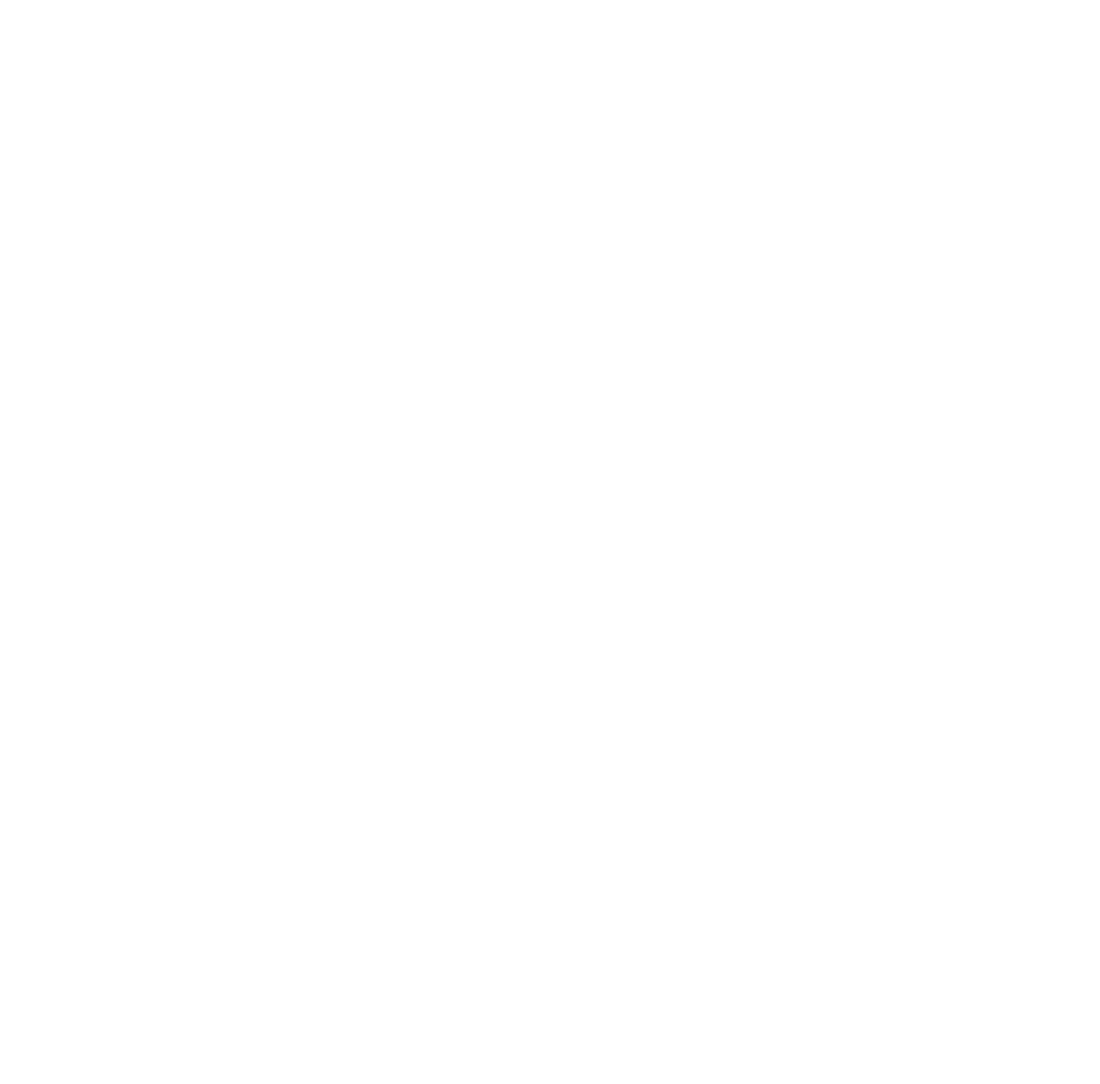
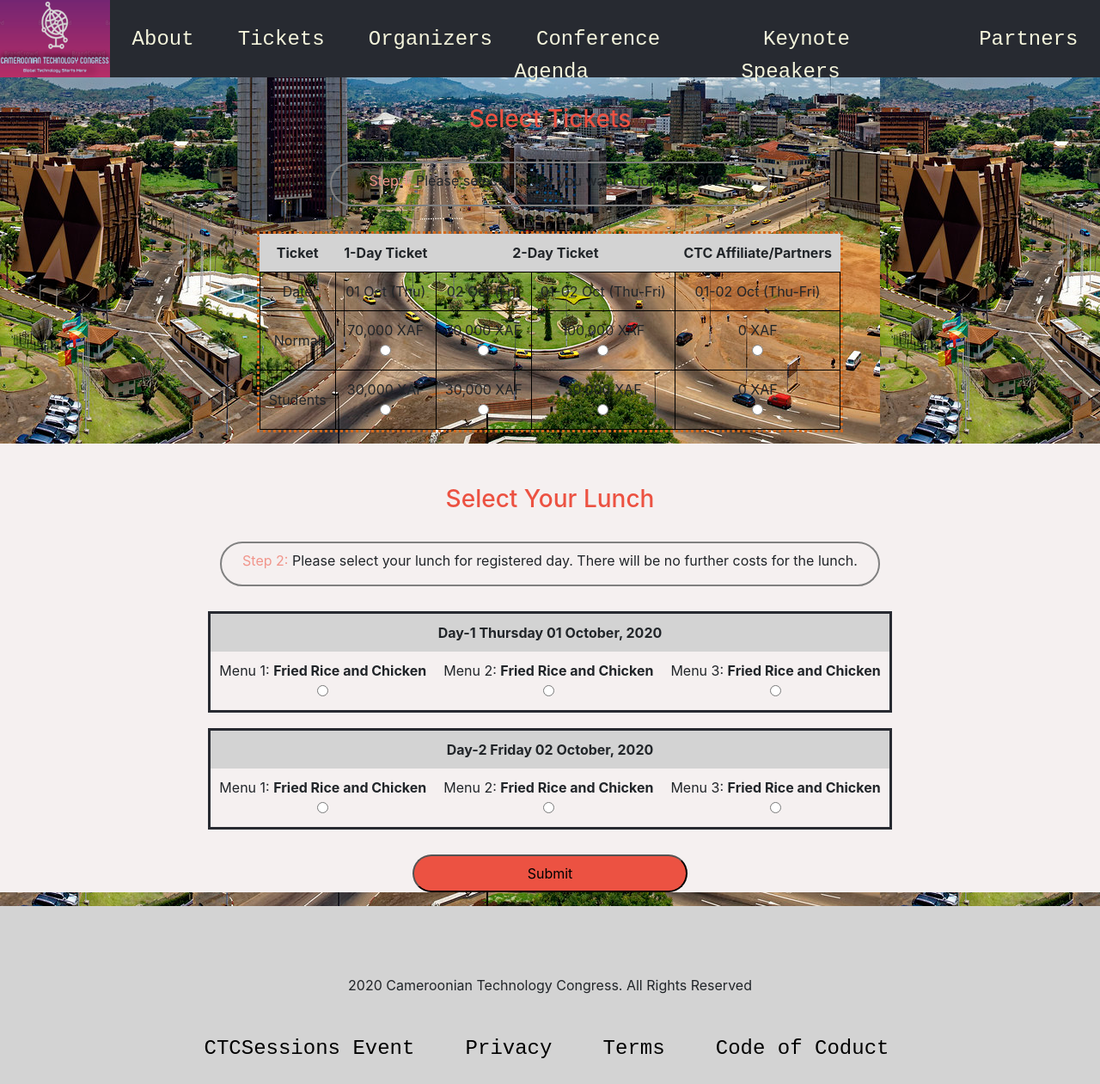
Before and after one commit to t-yanick/html-css-capstone, a plain HTML site: page pages/tickets.html in a window 1280 px wide. Shown: the whole page at 86% size. Before the commit the page ends 800 px from the top, so only its background shows below. Drawn offline with nearby package versions, Linux system fonts and the light colour scheme; files whose address does not match are found by name; a web font is replaced by a local one.

Commit message:
made tickets table responsive

```diff
--- a/pages/about.html
+++ b/pages/about.html
@@ -0,0 +1,145 @@
+<!DOCTYPE html>
+<html lang="en">
+
+<head>
+    <meta charset="UTF-8">
+    <meta name="viewport" content="width=device-width, initial-scale=1.0">
+    <link rel="stylesheet" href="https://stackpath.bootstrapcdn.com/bootstrap/4.5.0/css/bootstrap.min.css"
+        integrity="sha384-9aIt2nRpC12Uk9gS9baDl411NQApFmC26EwAOH8WgZl5MYYxFfc+NcPb1dKGj7Sk" crossorigin="anonymous">
+    <link rel="stylesheet" href="../styles/about.css">
+    <link href="//db.onlinewebfonts.com/c/d14035f6b1afeabafbee4abb2ebf0fc6?family=COCOGOOSE" rel="stylesheet"
+        type="text/css" />
+    <link href="https://fonts.googleapis.com/css2?family=Lato:ital,wght@1,300&display=swap" rel="stylesheet">
+    <script src="jquery-3.4.0.min.js"></script>
+    <script src="scripts/navbar.js"></script>
+    <title>Document</title>
+</head>
+
+<body>
+
+    <header>
+        <nav>
+            <ul>
+                <button>🞬</button>
+                <li>
+                    <img class="logo" src="../images/logo.png" alt="logo">
+                </li>
+                <li class="link-animation">
+                    <!-- link one -->
+                    <a href="#about"> About </a>
+                </li>
+                <li>
+                    <!-- link two -->
+                    <a href="tickets.html"> Tickets </a>
+                </li>
+                <li>
+                    <!-- link three -->
+                    <a href="./pages/"> Organizers</a>
+                </li>
+                <li>
+                    <!-- link four -->
+                    <a href="./pages/"> Conference Agenda </a>
+                </li>
+                <li>
+                    <!-- link four -->
+                    <a href="./pages/"> Keynote Speakers </a>
+                </li>
+                <li>
+                    <!-- link four -->
+                    <a href="./pages/"> Partners </a>
+                </li>
+            </ul>
+        </nav>
+    </header>
+
+    <main>
+        <section class="main-section-container">
+            <div class="main-text">
+                <h1>Cameroonian Technology Congress 2020</h1>
+            </div>
+
+            <div class="about-text">
+                <p>CTC 2020 is a technology conference for industry professionals. Each event is highly curated to
+                    provide you with the absolute best possible experience.
+                </p>
+                <p>Every presenter has been hand-picked and each topic is selected to complement or build on the
+                    others.</p>
+                <p>Best yet, every presentation is recorded and published to <a href="#">CTCSessions</a> after the event
+                    has ended.
+                    This means you can watch everything no matter when you're available.</p>
+                <p>Cameroonian Technology Congress 2020 will be on a screen near from September 2nd, 2020 , kicking off
+                    at 4:00am.</p>
+            </div>
+
+            <div>
+                <div class="mailing-list">
+                    <p class="mailing-list">
+                        Want to know more? Join to the mailing list and stay up-to-date about all future event details!
+                    </p>
+                </div>
+                <div class="subscribe flex">
+                    <form class="subscribe flex" action="input">
+                        <input type="email" name="email" id="email" placeholder="Your email address">
+                        <button class="subscribe-btn" type="submit">Subscribe</button>
+                    </form>
+                </div>
+            </div>
+            <div class="twitter-follow">
+                You should follow <span>@CTC2020 on Twitter </span> for announcements.
+            </div>
+
+        </section>
+
+        <section class="past-congress-container">
+            <div class="past-congress-text">
+                <h3>Have a feel of what awaits you</h3>
+                <p>Have a glace of the high points of the last 2 congresses in Buea and Douala </p>
+            </div>
+            <div class="past-congress flex">
+                <div class="buea-2014">
+                    <h1>2014</h1>
+                    <h3>CTC 2014 in Buea</h3>
+                </div>
+                <div class="douala-2017">
+                    <h1>2017</h1>
+                    <h3>CTC 2017 in Douala</h3>
+                </div>
+            </div>
+        </section>
+
+    </main>
+
+    <footer class="footer-container">
+        <div>
+            <p>2020 Cameroonian Technology Congress. All Rights Reserved</p>
+            <div>
+                <ul class="footer-list flex">
+                    <li><a href="#">CTCSessions Event</a></li>
+                    <li><a href="#">Privacy</a></li>
+                    <li><a href="#">Terms</a></li>
+                    <li><a href="#">Code of Coduct</a></li>
+                </ul>
+            </div>
+        </div>
+    </footer>
+
+</body>
+
+<!-- <script src="jquery-3.4.0.min.js"></script>
+<script type="text/javascript">
+    $(document).ready(function () {
+
+        $("button").click(function () {
+
+            if ($("button").text() == "☰") {
+                $("button").text("🞬");
+            } else {
+                $("button").text("☰");
+            }
+
+            $("li").toggle("slow");
+        });
+    });
+</script> -->
+
+</html>
--- a/pages/tickets.html
+++ b/pages/tickets.html
@@ -0,0 +1,291 @@
+<!DOCTYPE html>
+<html lang="en">
+
+<head>
+    <meta charset="UTF-8">
+    <meta name="viewport" content="width=device-width, initial-scale=1.0">
+    <link rel="stylesheet" href="https://stackpath.bootstrapcdn.com/bootstrap/4.5.0/css/bootstrap.min.css"
+        integrity="sha384-9aIt2nRpC12Uk9gS9baDl411NQApFmC26EwAOH8WgZl5MYYxFfc+NcPb1dKGj7Sk" crossorigin="anonymous">
+    <link rel="stylesheet" href="../styles/tickets.css">
+    <link href="//db.onlinewebfonts.com/c/d14035f6b1afeabafbee4abb2ebf0fc6?family=COCOGOOSE" rel="stylesheet"
+        type="text/css" />
+    <link href="https://fonts.googleapis.com/css2?family=Lato:ital,wght@1,300&display=swap" rel="stylesheet">
+    <script src="jquery-3.4.0.min.js"></script>
+    <script src="scripts/navbar.js"></script>
+    <title>Document</title>
+</head>
+
+<body>
+
+    <header>
+        <nav>
+            <ul>
+                <button>🞬</button>
+                <li>
+                    <img class="logo" src="../images/logo.png" alt="logo">
+                </li>
+                <li class="link-animation">
+                    <!-- link one -->
+                    <a href="about.html"> About </a>
+                </li>
+                <li>
+                    <!-- link two -->
+                    <a href="#tickets"> Tickets </a>
+                </li>
+                <li>
+                    <!-- link three -->
+                    <a href="./pages/"> Organizers</a>
+                </li>
+                <li>
+                    <!-- link four -->
+                    <a href="./pages/"> Conference Agenda </a>
+                </li>
+                <li>
+                    <!-- link four -->
+                    <a href="./pages/"> Keynote Speakers </a>
+                </li>
+                <li>
+                    <!-- link four -->
+                    <a href="./pages/"> Partners </a>
+                </li>
+            </ul>
+        </nav>
+    </header>
+
+    <main>
+        <section>
+            <div>
+                <h3>
+                    Select Tickets
+                </h3>
+            </div>
+            <div class="step-1 flex">
+                <p>
+                    <span>Step 1:</span> Please select the day you want to join CTC 2020
+                </p>
+            </div>
+            <div class="desktop-display">
+                <table>
+                    <tr>
+                        <th>Ticket</th>
+                        <th>1-Day Ticket</th>
+                        <th colspan="2">2-Day Ticket</th>
+                        <th>CTC Affiliate/Partners</th>
+                    </tr>
+                    <tr>
+                        <td>Date</td>
+                        <td>01 Oct (Thu)</td>
+                        <td>02 Oct (Fri)</td>
+                        <td>01-02 Oct (Thu-Fri)</td>
+                        <td>01-02 Oct (Thu-Fri)</td>
+                    </tr>
+                    <tr>
+                        <td>Normal</td>
+                        <td>70,000 XAF <br><input type="radio" name="row-1" data-col="1"></td>
+                        <td>70,000 XAF <br><input type="radio" name="row-1" data-col="2"></td>
+                        <td>100,000 XAF <br><input type="radio" name="row-1" data-col="3"></td>
+                        <td>0 XAF <br><input type="radio" name="row-1" data-col="3"></td>
+                    </tr>
+                    <tr>
+                        <td>Students</td>
+                        <td>30,000 XAF <br><input type="radio" name="row-1" data-col="1"></td>
+                        <td>30,000 XAF <br><input type="radio" name="row-1" data-col="2"></td>
+                        <td>50,000 XAF <br><input type="radio" name="row-1" data-col="3"></td>
+                        <td>0 XAF <br><input type="radio" name="row-1" data-col="3"></td>
+                    </tr>
+                </table>
+            </div>
+
+            <div class="mobile-display">
+                <table>
+                    <tr>
+                        <th>Ticket</th>
+                        <th>1-Day Ticket</th>
+                    </tr>
+                    <tr>
+                        <td>Date</td>
+                        <td>01 Oct (Thu)</td>
+
+                    </tr>
+                    <tr>
+                        <td>Normal</td>
+                        <td>70,000 XAF <br><input type="radio" name="row-1" data-col="1"></td>
+                    </tr>
+                    <tr>
+                        <td>Students</td>
+                        <td>30,000 XAF <br><input type="radio" name="row-1" data-col="1"></td>
+                    </tr>
+                </table>
+
+                <table>
+                    <br>
+                    <tr>
+                        <th>Ticket</th>
+                        <th colspan="2">2-Day Ticket</th>
+                    </tr>
+                    <tr>
+                        <td>Date</td>
+                        <td>02 Oct (Fri)</td>
+                        <td>01-02 Oct (Thu-Fri)</td>
+                    </tr>
+                    <tr>
+                        <td>Normal</td>
+                        <td>70,000 XAF <br><input type="radio" name="row-1" data-col="2"></td>
+                        <td>100,000 XAF <br><input type="radio" name="row-1" data-col="3"></td>
+                    </tr>
+                    <tr>
+                        <td>Students</td>
+                        <td>30,000 XAF <br><input type="radio" name="row-1" data-col="2"></td>
+                        <td>50,000 XAF <br><input type="radio" name="row-1" data-col="3"></td>
+                    </tr>
+                </table>
+                <br>
+                <table>
+                    <tr>
+                        <th>Ticket</th>
+                        <th>CTC Affiliate/Partners</th>
+                    </tr>
+                    <tr>
+                        <td>Date</td>
+                        <td>01-02 Oct (Thu-Fri)</td>
+                    </tr>
+                    <tr>
+                        <td>Normal</td>
+                        <td>0 XAF <br><input type="radio" name="row-1" data-col="3"></td>
+                    </tr>
+                    <tr>
+                        <td>Students</td>
+                        <td>0 XAF <br><input type="radio" name="row-1" data-col="3"></td>
+                    </tr>
+                </table>
+
+            </div>
+
+        </section>
+
+        <section class="lunch-section">
+            <div>
+                <h3>
+                    Select Your Lunch
+                </h3>
+            </div>
+            <div class="step-1 step-2 flex">
+                <p>
+                    <span>Step 2:</span> Please select your lunch for registered day. There will be no further costs for
+                    the lunch.
+                </p>
+            </div>
+
+            <div class="desktop-display">
+                <table class="menu-table">
+                    <tr>
+                        <th colspan="4">Day-1 Thursday 01 October, 2020</th>
+                    </tr>
+                    <tr>
+                        <td>Menu 1: <strong>Fried Rice and Chicken</strong> <br><input type="radio" name="row-1"
+                                data-col="1"></td>
+                        <td>Menu 2: <strong>Fried Rice and Chicken</strong> <br><input type="radio" name="row-1"
+                                data-col="2"></td>
+                        <td>Menu 3: <strong>Fried Rice and Chicken</strong> <br><input type="radio" name="row-1"
+                                data-col="3"></td>
+
+                    </tr>
+                </table>
+
+                <table class="menu-table">
+                    <br>
+                    <tr>
+                        <th colspan="4">Day-2 Friday 02 October, 2020</th>
+                    </tr>
+                    <tr>
+                        <td>Menu 1: <strong>Fried Rice and Chicken</strong> <br> <input type="radio" name="row-1"
+                                data-col="1"></td>
+                        <td>Menu 2: <strong>Fried Rice and Chicken</strong> <br><input type="radio" name="row-1"
+                                data-col="2"></td>
+                        <td>Menu 3: <strong>Fried Rice and Chicken</strong> <br><input type="radio" name="row-1"
+                                data-col="3"></td>
+
+                    </tr>
+                </table>
+            </div>
+
+            <div class="mobile-display">
+                <table>
+                    <tr>
+                        <th colspan="4">Day-1 Thursday 01 October, 2020</th>
+                    </tr>
+                    <tr>
+                        <td>Menu 1: <strong>Fried Rice and Chicken</strong> <br><input type="radio" name="row-1"
+                                data-col="1"></td>
+                    </tr>
+                    <tr>
+                        <td>Menu 2: <strong>Fried Rice and Chicken</strong> <br><input type="radio" name="row-1"
+                                data-col="2"></td>
+                    </tr>
+                    <tr>
+                        <td>Menu 3: <strong>Fried Rice and Chicken</strong> <br><input type="radio" name="row-1"
+                                data-col="3"></td>
+                    </tr>
+                </table>
+
+                <br>
+                <table>
+                    <tr>
+                        <th colspan="4">Day-2 Friday 02 October, 2020</th>
+                    </tr>
+                    <tr>
+                        <td>Menu 1: <strong>Fried Rice and Chicken</strong> <br><input type="radio" name="row-1"
+                                data-col="1"></td>
+                    </tr>
+                    <tr>
+                        <td>Menu 2: <strong>Fried Rice and Chicken</strong> <br><input type="radio" name="row-1"
+                                data-col="2"></td>
+                    </tr>
+                    <tr>
+                        <td>Menu 3: <strong>Fried Rice and Chicken</strong> <br><input type="radio" name="row-1"
+                                data-col="3"></td>
+                    </tr>
+                </table>
+
+            </div>
+
+            <button class="submit-button flex" type="submit">Submit</button>
+        </section>
+
+    </main>
+
+    <footer class="footer-container">
+        <div>
+            <p> 2020 Cameroonian Technology Congress. All Rights Reserved
+            </p>
+            <div>
+                <ul class="footer-list flex">
+                    <li><a href="#">CTCSessions Event</a></li>
+                    <li><a href="#">Privacy</a></li>
+                    <li><a href="#">Terms</a></li>
+                    <li><a href="#">Code of Coduct</a></li>
+                </ul>
+            </div>
+        </div>
+    </footer>
+
+</body>
+
+<!-- <script src="jquery-3.4.0.min.js"></script>
+<script type="text/javascript">
+    $(document).ready(function () {
+
+        $("button").click(function () {
+
+            if ($("button").text() == "☰") {
+                $("button").text("🞬");
+            } else {
+                $("button").text("☰");
+            }
+
+            $("li").toggle("slow");
+        });
+    });
+</script> -->
+
+</html>
```
Also changed, not shown: index.html (+21 -9 lines), images/buea-2014.jpg (added), images/douala-2017.jpg (added), 1 other file.
